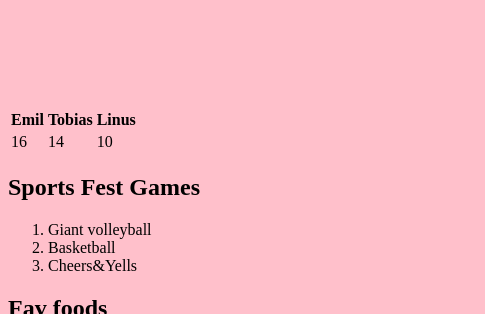
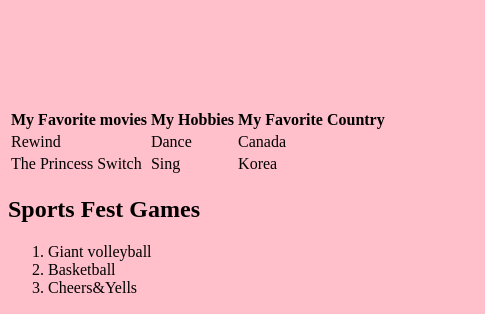
Before and after one commit to prince00-0009/B11-MAGARSO-PRINCE-9-SEAS, a plain HTML site: page index.html in a window 1280 px wide. Shown: the part 368-682 px from the top of the page, 0-485 px from the left. Drawn offline with Linux system fonts and the light colour scheme.

Commit message:
Update index.html

```diff
--- a/index.html
+++ b/index.html
@@ -9,14 +9,19 @@
 
 <table>
   <tr>
-    <th>Emil</th>
-    <th>Tobias</th>
-    <th>Linus</th>
+    <th>My Favorite movies</th>
+    <th>My Hobbies</th>
+    <th>My Favorite Country</th>
   </tr>
   <tr>
-    <td>16</td>
-    <td>14</td>
-    <td>10</td>
+    <td>Rewind</td>
+    <td>Dance</td>
+    <td>Canada</td>
+  </tr>
+  <tr>
+    <td>The Princess Switch </td>
+    <td>Sing</td>
+    <td>Korea</td>
   </tr>
 </table>
 
```
